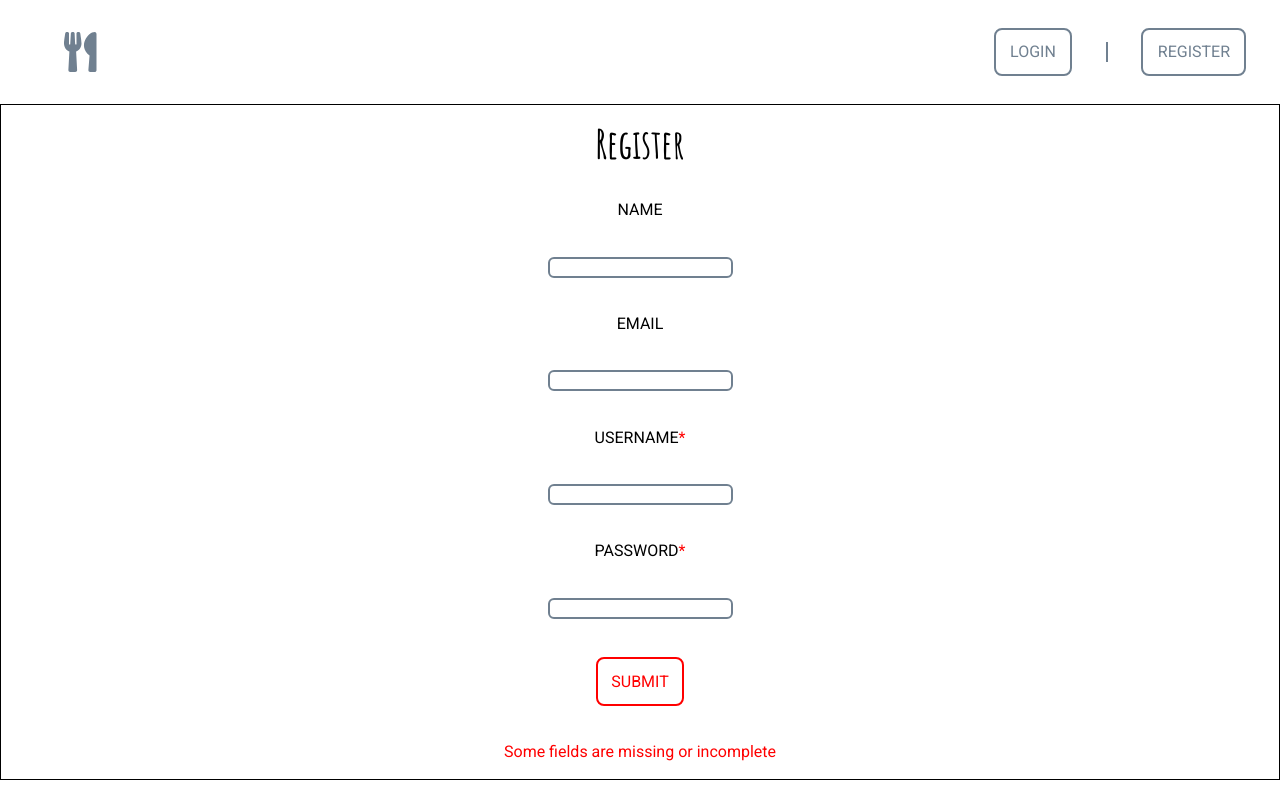
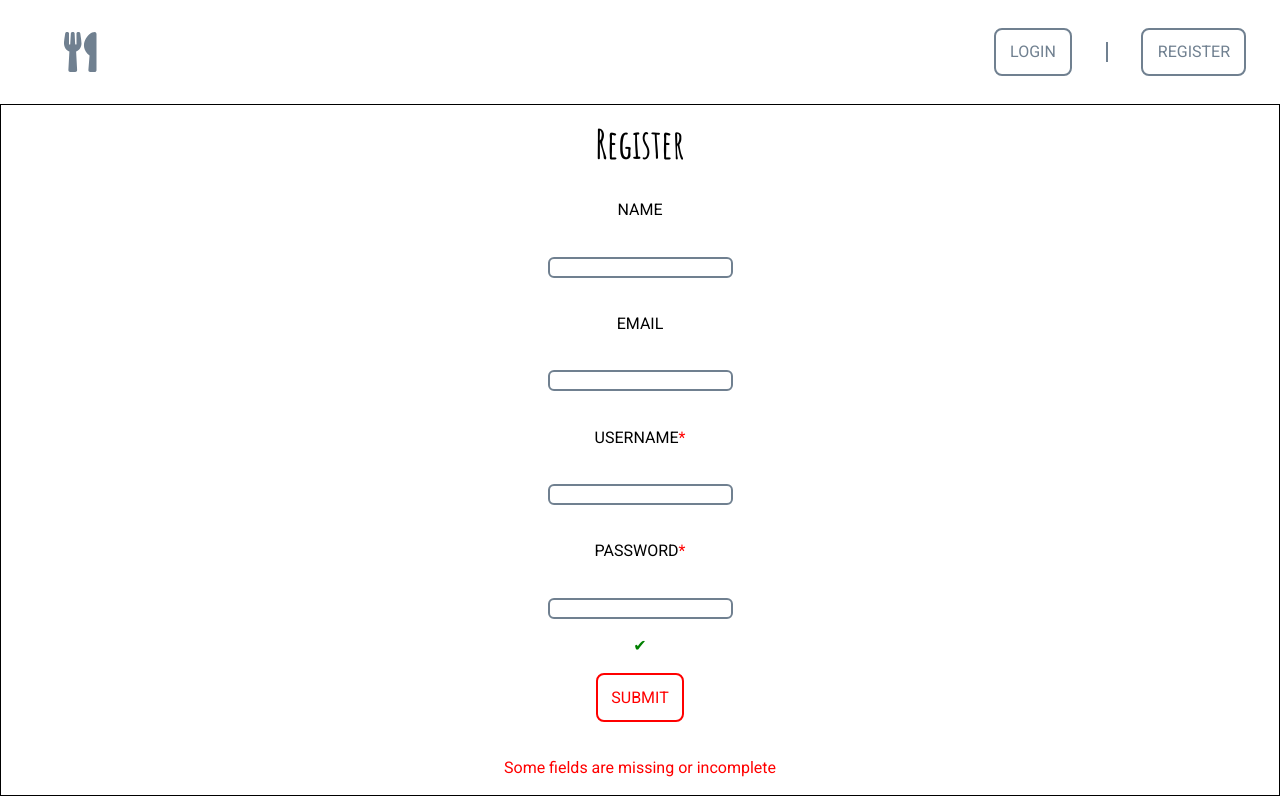
Before and after one commit to BW-secret-family-recipes-3/front-end, a React (Create React App) app in the folder secret-family-recipes/: page /user/register in a window 1280 px wide. Both pictures are taken after typing "Sample", "name@example.com", "Sample", "Sample123" into the empty fields and a click on the button "SUBMIT". Built offline with nearby package versions, Linux system fonts and the light colour scheme; no server answers.

Commit message:
added check fields to Register form

```diff
--- a/secret-family-recipes/src/components/Register.js
+++ b/secret-family-recipes/src/components/Register.js
@@ -21,6 +21,13 @@ const initialFormErrors = {
     email: '',
     username: '',
     password: '',
+}
+
+const initialFieldChecks = {
+    name: false,
+    email: false,
+    username: false,
+    password: false,
 }
 
 //Styled Form
@@ -81,7 +88,8 @@ function Register(props){
     const [formErrors, setFormErrors] = useState(initialFormErrors)
     const [usernameError, setUsernameError] = useState(null)
     const [missingFields, setMissingFields] = useState(false)
-    const [buttonColor, setButtonColor] = useState()
+    const [buttonColor, setButtonColor] = useState(false)
+    const [fieldChecks, setFieldChecks] = useState(initialFieldChecks)
 
     //Helper Functions
     const createRegisterUserAction = (userObject) => {
@@ -127,9 +135,11 @@ function Register(props){
           .validate(value)
           .then(() => {
             setFormErrors({...formErrors, [name]: ''})
+            setFieldChecks({...fieldChecks, [name]: true})
           })
           .catch(error => {
             setFormErrors({...formErrors, [name]: error.errors[0]})
+            setFieldChecks({...fieldChecks, [name]: false})
           })
       }
 
@@ -169,6 +179,8 @@ function Register(props){
 
                 {formErrors.name ? <p style={{color: 'red'}} id='name-error'>{formErrors.name}</p> : null}
 
+                {fieldChecks.name ? <span style={{color: 'green'}}>✔︎</span> : null}
+
                 <label>EMAIL</label>
                 <input
                     type='email'
@@ -179,6 +191,8 @@ function Register(props){
                 />
 
                 {formErrors.email ? <p style={{color: 'red'}} id='email-error'>{formErrors.email}</p> : null}
+
+                {fieldChecks.email ? <span style={{color: 'green'}}>✔︎</span> : null}
 
                 <label>USERNAME<span style={{color: 'red'}}>*</span></label>
                 <input
@@ -191,6 +205,8 @@ function Register(props){
 
                 {formErrors.username ? <p style={{color: 'red'}} id='name-error'>{formErrors.username}</p> : null}
 
+                {fieldChecks.username ? <span style={{color: 'green'}}>✔︎</span> : null}
+
                 <label>PASSWORD<span style={{color: 'red'}}>*</span></label>
                 <input
                     type='password'
@@ -201,6 +217,8 @@ function Register(props){
                 />
 
                 {formErrors.password ? <p style={{color: 'red'}} id='password-error'>{formErrors.password}</p> : null}
+
+                {fieldChecks.password ? <span style={{color: 'green'}}>✔︎</span> : null}
 
                 {/* Submit Button */}
                 <button onClick={onSubmit}>SUBMIT</button>
```
